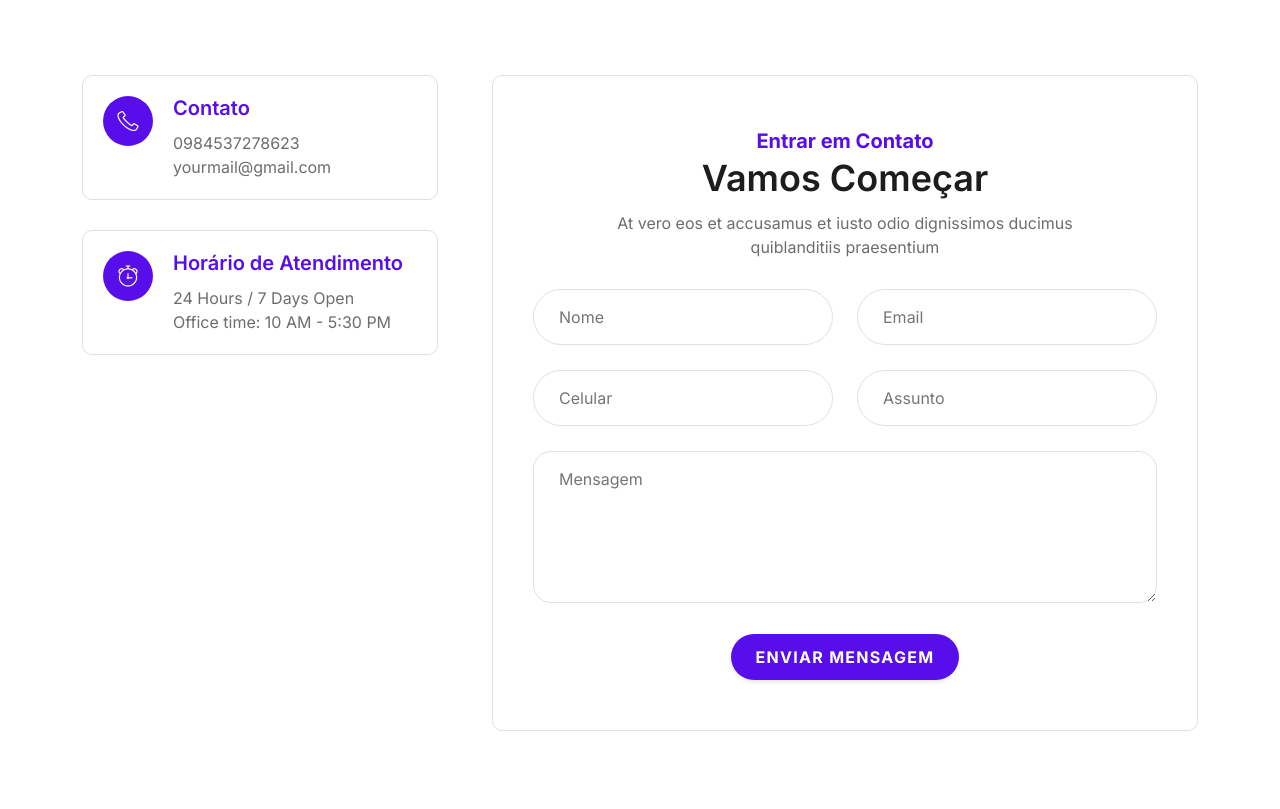
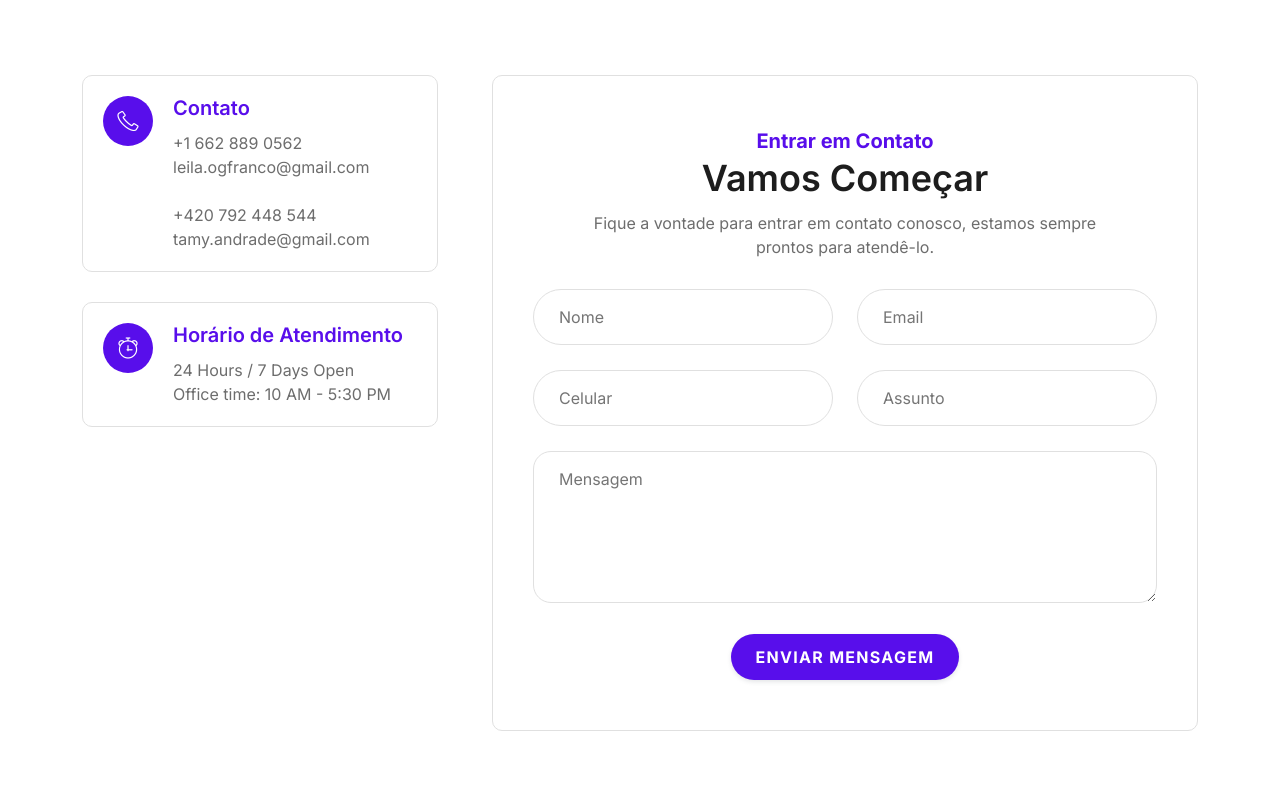
Before and after one commit to DevLucasGodoy/BeyondBorders, a plain HTML site: page index.html in a window 1280 px wide. Shown: the part 3640-4449 px from the top of the page. Drawn offline with Linux system fonts and the light colour scheme.

Commit message:
Update index.html

```diff
--- a/index.html
+++ b/index.html
@@ -708,8 +708,11 @@
                   </div>
                   <div class="contact-content">
                     <h4>Contato</h4>
-                    <p>0984537278623</p>
-                    <p>yourmail@gmail.com</p>
+                    <p>+1 662 889 0562</p>
+                    <p>leila.ogfranco@gmail.com</p>
+                    <br>
+                    <p>+420 792 448 544</p>
+                    <p>tamy.andrade@gmail.com</p>
                   </div>
                 </div>
               </div>
@@ -750,8 +753,7 @@
                     Vamos Começar
                   </h2>
                   <p>
-                    At vero eos et accusamus et iusto odio dignissimos ducimus
-                    quiblanditiis praesentium
+                    Fique a vontade para entrar em contato conosco, estamos sempre prontos para atendê-lo.
                   </p>
                 </div>
               </div>
```
